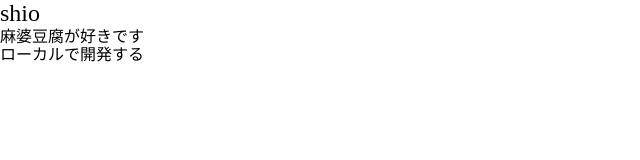
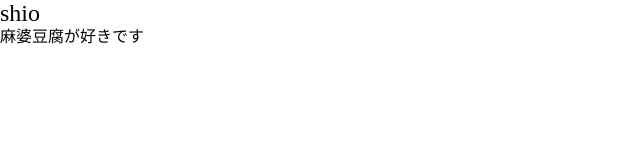
Before and after one commit to shiori-hisatomi/shiori-hisatomi.github.io, a plain HTML site: page shioblog/index.html in a window 1280 px wide. Shown: the whole page, without its empty margins (0-640 px from the left). Drawn offline with Linux system fonts and the light colour scheme.

Commit message:
テスト

```diff
--- a/shioblog/index.html
+++ b/shioblog/index.html
@@ -11,6 +11,5 @@
 <body>
   <h1>shio</h1>
   <p>麻婆豆腐が好きです</p>
-  <p>ローカルで開発する</p>
 </body>
 </html>
```
